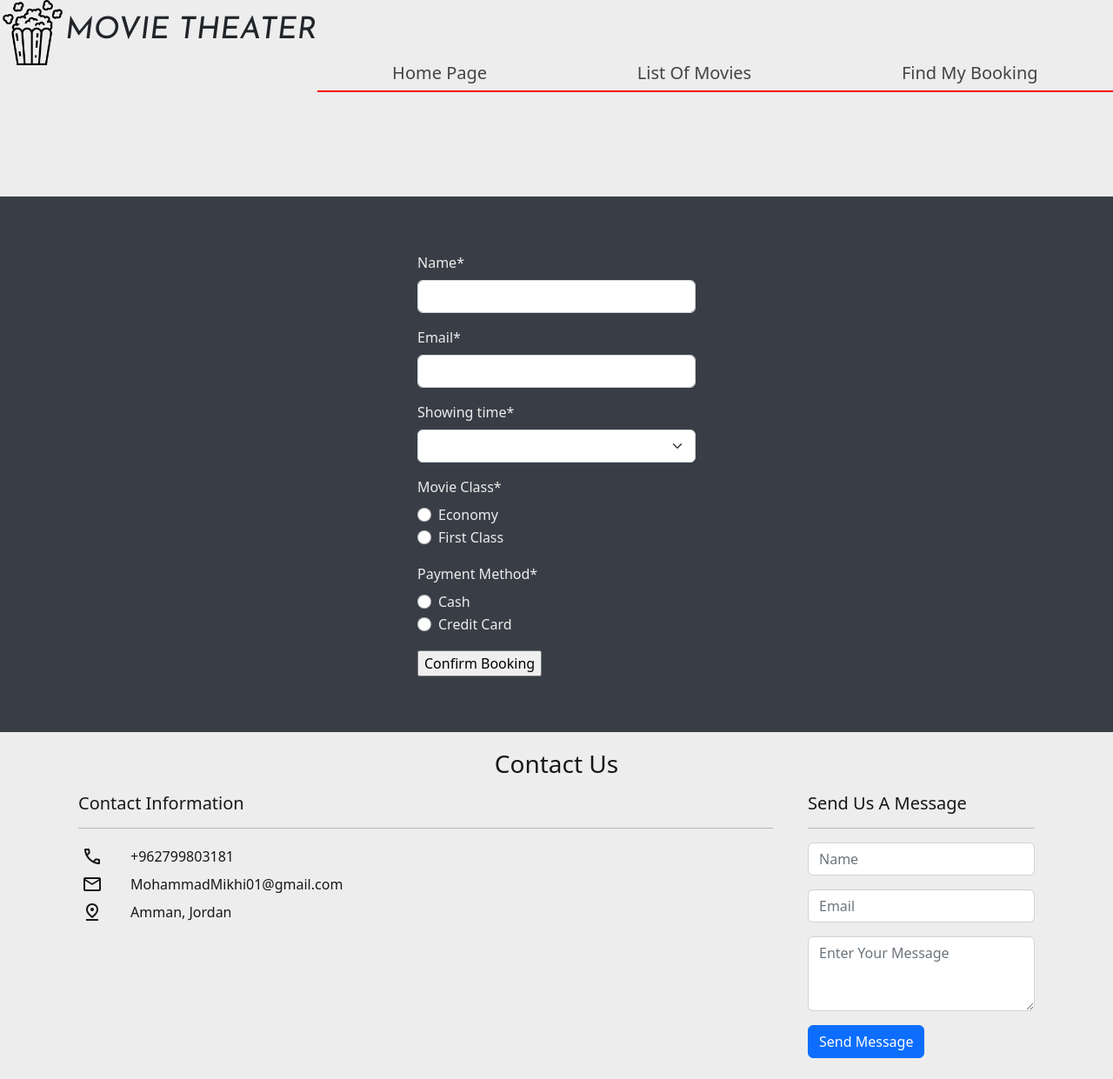
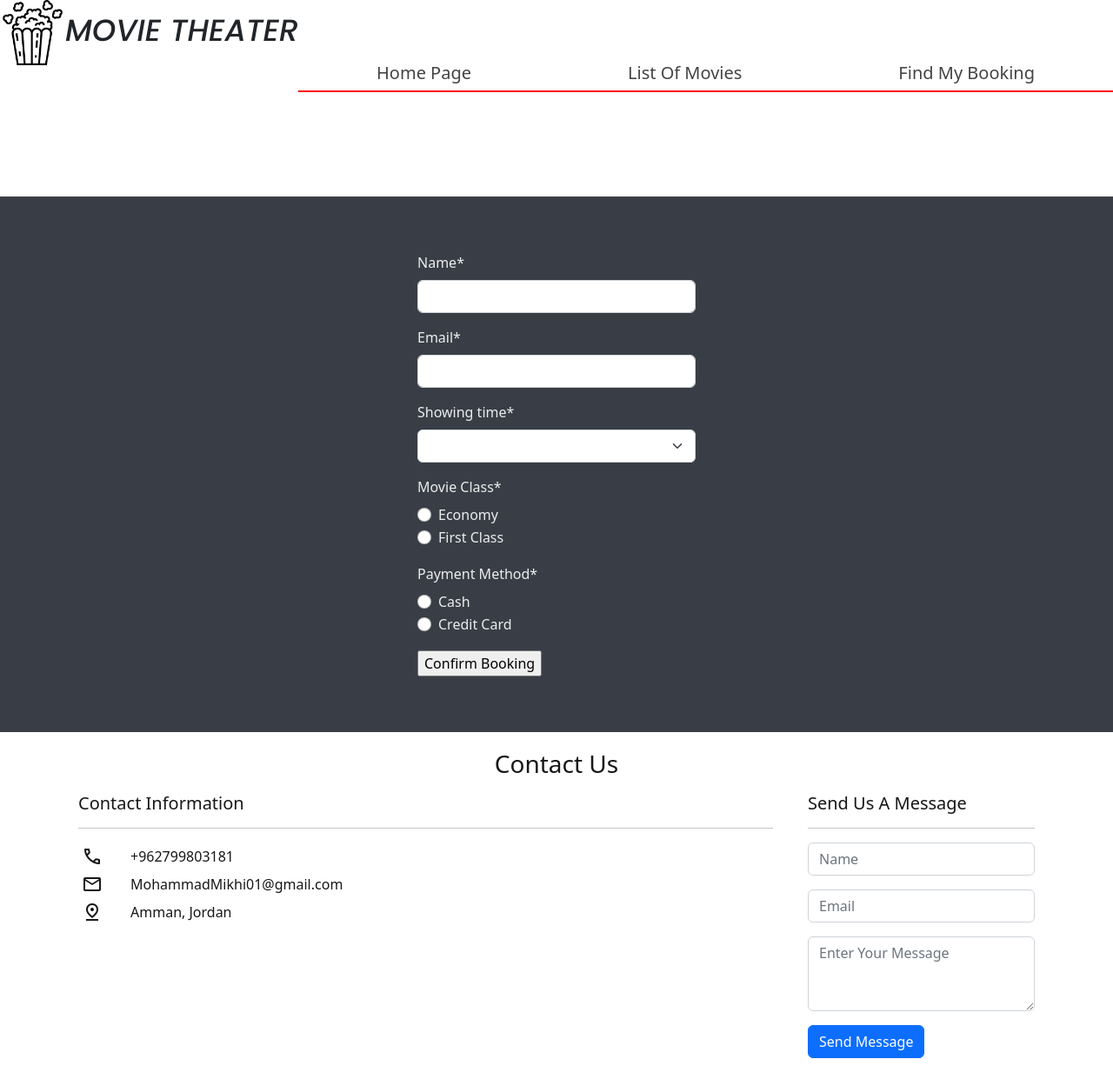
Before and after one commit to MohammadMikhi/MovieTheaterWebsite, a Django app: page /addBooking/1 in a window 1280 px wide. Shown: the whole page at 87% size. Run offline with Django 4.2, Linux system fonts and the light colour scheme; data comes from the database, SQL or seed files in the repository; both versions use the stored data as it was after the commit; data that the repository does not hold is empty; parts of the project's set-up code (start-up, migrations or seed data) failed here and were passed over; some libraries are stand-ins or nearby versions.

Commit message:
adding fonts and icons

```diff
--- a/theater/static/css/base.css
+++ b/theater/static/css/base.css
@@ -1,5 +1,7 @@
 .pageTitle {
-    font-family: 'Josefin Sans', sans-serif;
+    font-family: 'Poppins', sans-serif;
+    font-weight: 500;
+    font-style: italic;
     text-align: center;
     font-size: 35px;
     float: left;
@@ -68,6 +70,9 @@ main {
 
 body {
     background-color: #EDEDED;
+    font-family: 'Poppins', sans-serif;
+    font-weight: 200;
+
 }
 
 header {
@@ -94,6 +99,7 @@ header {
 
 .menuItem:hover {
     color: #DA0037;
+    font-size: 18px;
 }
 
 .movie {
--- a/theater/templates/base.html
+++ b/theater/templates/base.html
@@ -4,30 +4,36 @@
 <head>
     <meta charset="utf-8">
     <title>Movie Page</title>
-    <link href="https://cdn.jsdelivr.net/npm/bootstrap@5.2.0-beta1/dist/css/bootstrap.min.css" rel="stylesheet"
-        integrity="sha384-0evHe/X+R7YkIZDRvuzKMRqM+OrBnVFBL6DOitfPri4tjfHxaWutUpFmBp4vmVor" crossorigin="anonymous">
     <meta name="viewport" content="width=device-width,initial-scale=1">
+
+
+    <!--Google Fonts And Icons-->
     <link rel="preconnect" href="https://fonts.googleapis.com">
     <link rel="preconnect" href="https://fonts.gstatic.com" crossorigin>
-    <link href="https://fonts.googleapis.com/css2?family=Josefin+Sans:ital@1&display=swap" rel="stylesheet">
+    <link href="https://fonts.googleapis.com/css2?family=Poppins:ital,wght@0,100;0,200;1,100;1,200;1,500&display=swap" rel="stylesheet">
     <link rel="stylesheet"
     href="https://fonts.googleapis.com/css2?family=Material+Symbols+Outlined:opsz,wght,FILL,GRAD@48,400,0,0" />
 
+
+    <!--CSS Links-->
     <link rel="stylesheet" href={% static '/css/base.css' %} />
 
+
+    <!--BootStrap Links-->
+    <link href="https://cdn.jsdelivr.net/npm/bootstrap@5.2.0-beta1/dist/css/bootstrap.min.css" rel="stylesheet"
+        integrity="sha384-0evHe/X+R7YkIZDRvuzKMRqM+OrBnVFBL6DOitfPri4tjfHxaWutUpFmBp4vmVor" crossorigin="anonymous">
     <script src="https://cdn.jsdelivr.net/npm/bootstrap@5.2.0-beta1/dist/js/bootstrap.bundle.min.js"
         integrity="sha384-pprn3073KE6tl6bjs2QrFaJGz5/SUsLqktiwsUTF55Jfv3qYSDhgCecCxMW52nD2"
+        crossorigin="anonymous" defer></script>
+    <script src="https://cdnjs.cloudflare.com/ajax/libs/popper.js/1.12.3/umd/popper.min.js"
+        integrity="sha384-vFJXuSJphROIrBnz7yo7oB41mKfc8JzQZiCq4NCceLEaO4IHwicKwpJf9c9IpFgh"
         crossorigin="anonymous" defer></script>
     <script src="https://code.jquery.com/jquery-3.2.1.slim.min.js"
         integrity="sha384-KJ3o2DKtIkvYIK3UENzmM7KCkRr/rE9/Qpg6aAZGJwFDMVNA/GpGFF93hXpG5KkN"
         crossorigin="anonymous" defer></script>
-    <script src="https://cdnjs.cloudflare.com/ajax/libs/popper.js/1.12.3/umd/popper.min.js"
-        integrity="sha384-vFJXuSJphROIrBnz7yo7oB41mKfc8JzQZiCq4NCceLEaO4IHwicKwpJf9c9IpFgh"
-        crossorigin="anonymous" defer></script>
     <script src="https://maxcdn.bootstrapcdn.com/bootstrap/4.0.0-beta.2/js/bootstrap.min.js"
         integrity="sha384-alpBpkh1PFOepccYVYDB4do5UnbKysX5WZXm3XxPqe5iKTfUKjNkCk9SaVuEZflJ"
         crossorigin="anonymous" defer></script>
-    <link rel="stylesheet" href="https://fonts.googleapis.com/css?family=poppins">
 
 </head>
 
--- a/theater/views.py
+++ b/theater/views.py
@@ -13,17 +13,6 @@ def home(request):
             email1 = request.POST['email']
             newMessage = Messages(name=name1, message=message1, email=email1)
             newMessage.save()
-    """
-        elif 'bookingSubmit' in request.POST:
-            name1 = request.POST['fname'] + " " + request.POST['lname']
-            email1 = request.POST['email']
-            time = request.POST['times']
-            class1 = request.POST['movieClass']
-            payment = request.POST['payment']
-            newBooking = Bookings(name=name1, email=email1, showingTime=time,
-                                  bookingClass=class1, paymentMethod=payment)
-            newBooking.save()
-    """
 
     return render(request, 'home.html', {"movies": Movies.objects.all()})
 
```
Also changed, not shown: theater/templates/home.html (+1 -101 lines), db.sqlite3. Lines whose indentation alone changed are shown as unchanged.
